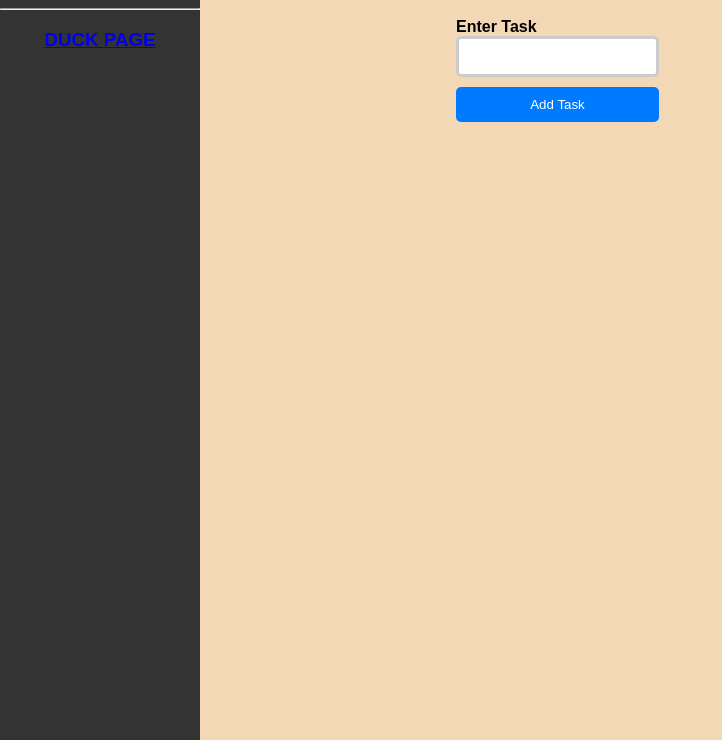
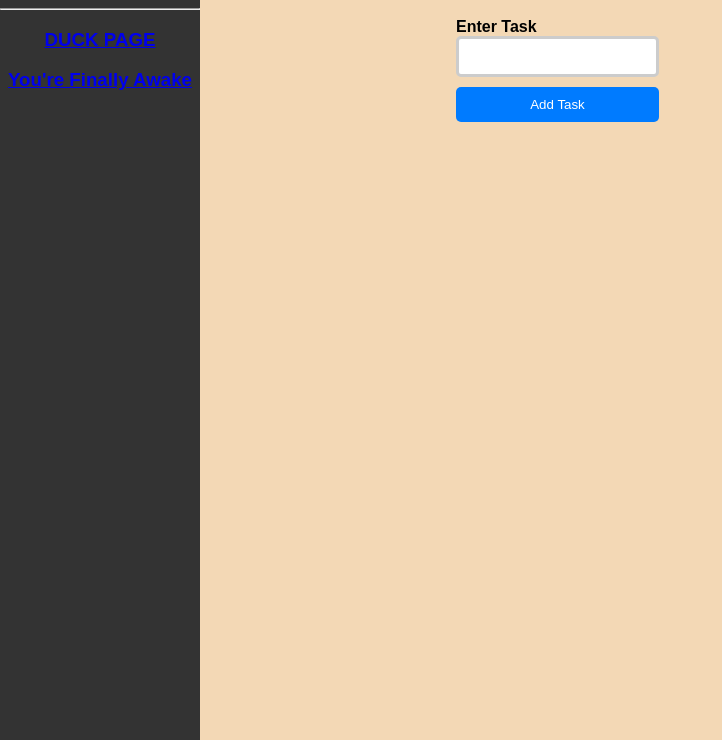
Before and after one commit to guy-jerome/guy-jerome.github.io, a plain HTML site: page Pages/Tasks/task.html in a window 1280 px wide. Shown: the part 60-800 px from the top of the page, without its empty margins (0-722 px from the left). Drawn offline with Linux system fonts and the light colour scheme.

Commit message:
Update task.html
link to my github page

```diff
--- a/Pages/Tasks/task.html
+++ b/Pages/Tasks/task.html
@@ -12,6 +12,7 @@
       <h2>Navigation</h2>
       <hr>
       <h3><a href="../../index.html">DUCK PAGE</a></h3>
+      <h3><a href="https://business-thiem.github.io/basicWebPageFun/">You're Finally Awake</a></h3>
     </nav>
     <div id="task-area">
       <h1>Task List</h1>
```
